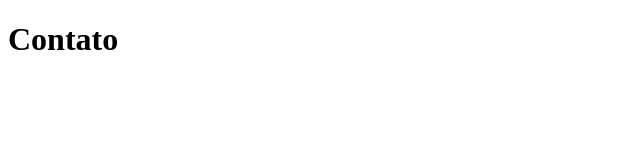
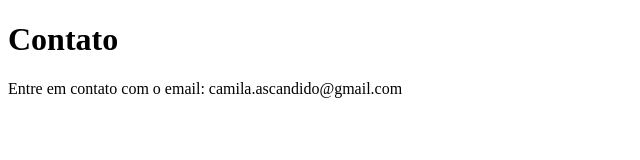
Before and after one commit to camilamargarete/sistema-de-cadastro, a plain HTML site: page contato.html in a window 1280 px wide. Shown: the whole page, without its empty margins (0-640 px from the left). Drawn offline with Linux system fonts and the light colour scheme.

Commit message:
adicionando o email de contato

```diff
--- a/contato.html
+++ b/contato.html
@@ -5,9 +5,10 @@
     <meta http-equiv="X-UA-Compatible" content="IE=edge">
     <meta name="viewport" content="width=device-width, initial-scale=1.0">
     <title>Contato</title>
+
 </head>
 <body>
     <h1>Contato</h1>
-
+    <p>Entre em contato com o email: camila.ascandido@gmail.com</p>
 </body>
 </html>
```
